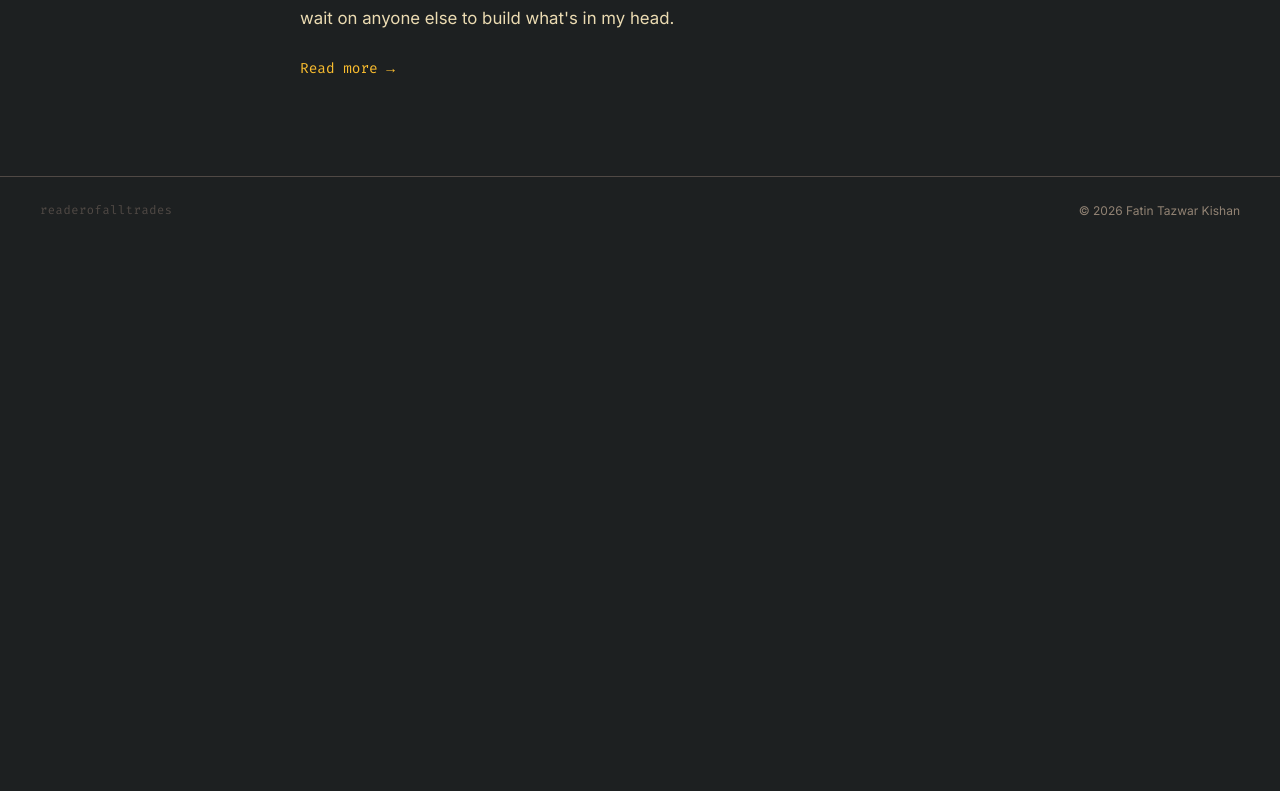
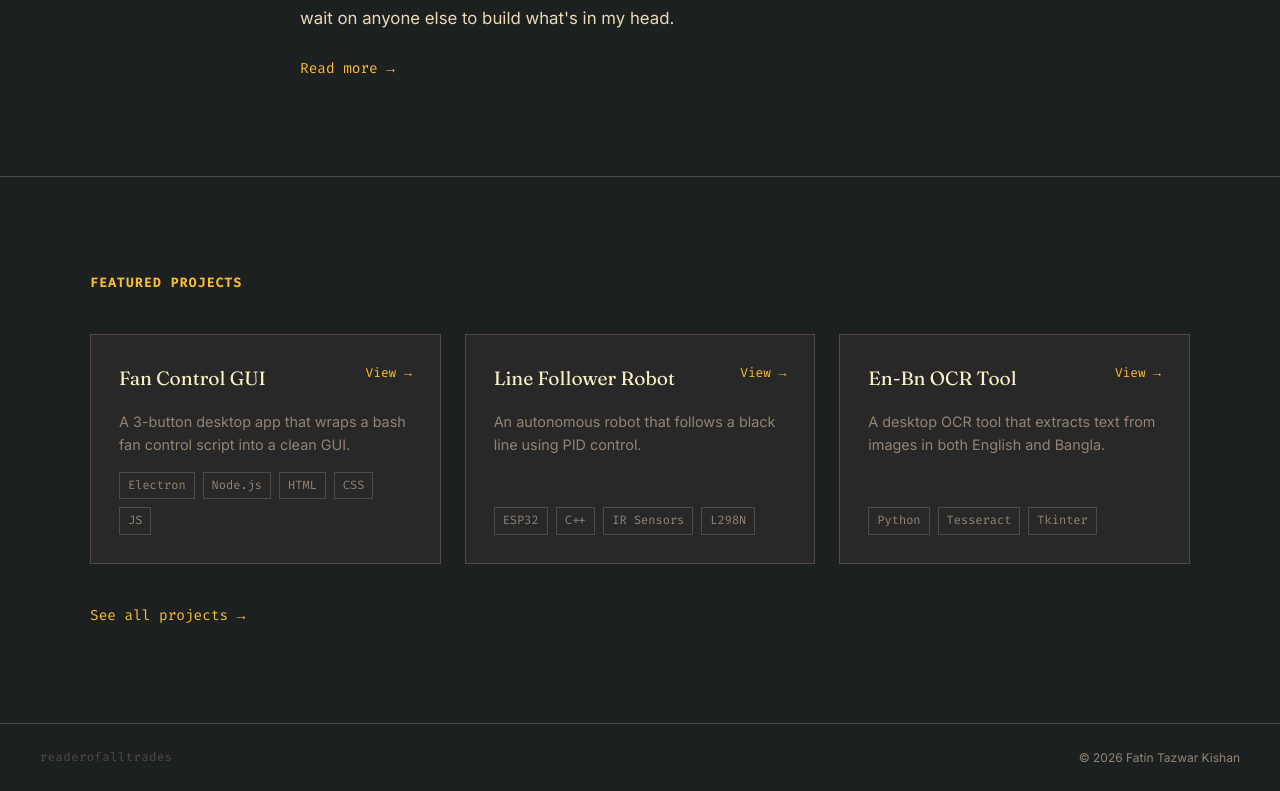
Before and after one commit to readerofalltrades/fatintkishan, a React (Vite) app: page / in a window 1280 px wide. Shown: the part 1029-1820 px from the top of the page. Before the commit the page ends 1274 px from the top, so only its background shows below. Built offline with nearby package versions, Linux system fonts and the light colour scheme.

Commit message:
featured projects section

```diff
--- a/src/App.jsx
+++ b/src/App.jsx
@@ -2,6 +2,7 @@ import Navbar from './components/Navbar'
 import Footer from './components/Footer'
 import Hero from './sections/Hero'
 import About from './sections/About'
+import Projects from './sections/Projects'
 
 function App() {
   return (
@@ -10,6 +11,7 @@ function App() {
       <main style={{ minHeight: '100vh' }}>
         <Hero/>
         <About/>
+        <Projects/>
       </main>
       <Footer />
     </>
--- /dev/null
+++ b/src/data/projects.js
@@ -0,0 +1,25 @@
+const projects = [
+  {
+    title: 'Fan Control GUI',
+    tagline: 'A 3-button desktop app that wraps a bash fan control script into a clean GUI.',
+    stack: ['Electron', 'Node.js', 'HTML', 'CSS', 'JS'],
+    slug: 'fan-control-gui',
+    featured: true,
+  },
+  {
+    title: 'Line Follower Robot',
+    tagline: 'An autonomous robot that follows a black line using PID control.',
+    stack: ['ESP32', 'C++', 'IR Sensors', 'L298N'],
+    slug: 'line-follower-robot',
+    featured: true,
+  },
+  {
+    title: 'En-Bn OCR Tool',
+    tagline: 'A desktop OCR tool that extracts text from images in both English and Bangla.',
+    stack: ['Python', 'Tesseract', 'Tkinter'],
+    slug: 'en-bn-ocr-tool',
+    featured: true,
+  },
+]
+
+export default projects
--- /dev/null
+++ b/src/sections/Projects.css
@@ -0,0 +1,79 @@
+.projects-snapshot {
+  padding: 6rem 2.5rem;
+  border-top: 1px solid var(--border);
+}
+
+.projects-content {
+  max-width: 1100px;
+  margin: 0 auto;
+  display: flex;
+  flex-direction: column;
+  gap: 2.5rem;
+}
+
+.projects-grid {
+  display: grid;
+  grid-template-columns: repeat(3, 1fr);
+  gap: 1.5rem;
+}
+
+.project-card {
+  background-color: var(--surface);
+  border: 1px solid var(--border);
+  padding: 1.75rem;
+  display: flex;
+  flex-direction: column;
+  gap: 1rem;
+  transition: border-color 0.2s ease;
+}
+
+.project-card:hover {
+  border-color: var(--yellow);
+}
+
+.project-card-header {
+  display: flex;
+  align-items: flex-start;
+  justify-content: space-between;
+  gap: 1rem;
+}
+
+.project-title {
+  font-family: var(--font-display);
+  font-size: 1.2rem;
+  font-weight: 400;
+  color: var(--heading);
+}
+
+.project-link {
+  font-family: var(--font-mono);
+  font-size: 0.8rem;
+  color: var(--yellow);
+  white-space: nowrap;
+  transition: opacity 0.2s ease;
+}
+
+.project-link:hover {
+  opacity: 0.7;
+}
+
+.project-tagline {
+  font-size: 0.9rem;
+  color: var(--muted);
+  line-height: 1.6;
+  flex: 1;
+}
+
+.project-stack {
+  display: flex;
+  flex-wrap: wrap;
+  gap: 0.5rem;
+}
+
+.stack-tag {
+  font-family: var(--font-mono);
+  font-size: 0.75rem;
+  color: var(--muted);
+  border: 1px solid var(--border);
+  padding: 0.2rem 0.5rem;
+}
--- /dev/null
+++ b/src/sections/Projects.jsx
@@ -0,0 +1,39 @@
+import './Projects.css'
+import projects from '../data/projects'
+
+function ProjectCard({ title, tagline, stack, slug }) {
+  return (
+    <div className="project-card">
+      <div className="project-card-header">
+        <h3 className="project-title">{title}</h3>
+        <a href={`/projects/${slug}`} className="project-link">View →</a>
+      </div>
+      <p className="project-tagline">{tagline}</p>
+      <div className="project-stack">
+        {stack.map((tag) => (
+          <span key={tag} className="stack-tag">{tag}</span>
+        ))}
+      </div>
+    </div>
+  )
+}
+
+function Projects() {
+  const featured = projects.filter((p) => p.featured)
+
+  return (
+    <section className="projects-snapshot">
+      <div className="projects-content">
+        <h2 className="section-label">Featured Projects</h2>
+        <div className="projects-grid">
+          {featured.map((project) => (
+            <ProjectCard key={project.slug} {...project} />
+          ))}
+        </div>
+        <a href="/projects" className="about-link">See all projects →</a>
+      </div>
+    </section>
+  )
+}
+
+export default Projects
```
